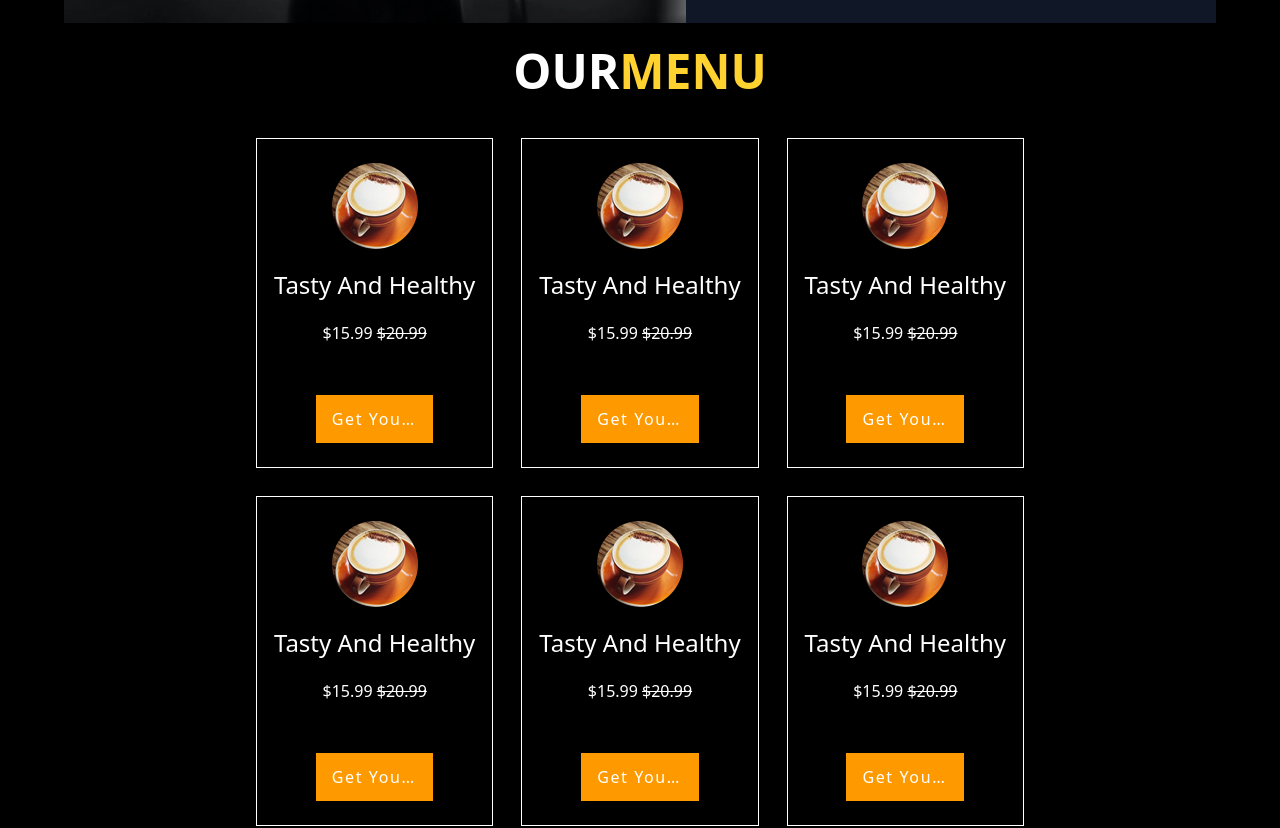
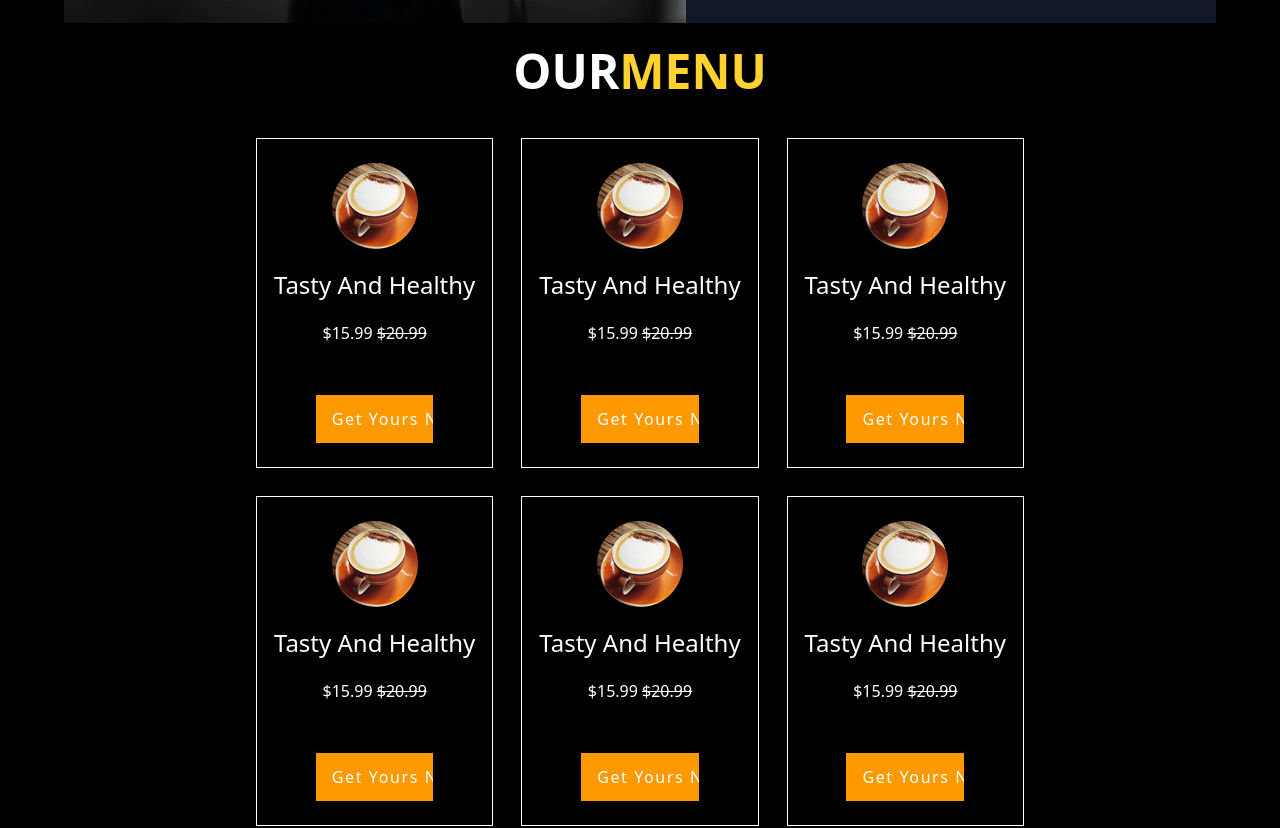
Before and after one commit to mehroj39/shop, a React (Vite) app: page / in a window 1280 px wide. Shown: the part 1400-2228 px from the top of the page. Built offline with nearby package versions, Linux system fonts and the light colour scheme; some icons are missing.

Commit message:
menu changed

```diff
--- a/src/pages/Menu.jsx
+++ b/src/pages/Menu.jsx
@@ -19,22 +19,7 @@ const Menu = () => {
 
           <button
             className='w-1/2 hover:w-2/3 transition-all duration-500 ease-in-out
-             whitespace-nowrap overflow-hidden text-ellipsis
-             tracking-widest px-4 py-3 text-white bg-amber-500 mt-[30px] mx-auto'>
-            Get Yours Now
-          </button>
-
-
-        </div>
-
-        <div className='flex flex-col items-center justify-center gap-5 bg-black text-white border border-white hover:bg-white hover:text-black py-6'>
-          <img src={menu4} alt="menu4" />
-          <h3 className='text-2xl font-normal'>Tasty And Healthy</h3>
-          <p>$15.99 <span className='line-through'>$20.99</span></p>
-
-          <button
-            className='w-1/2 hover:w-2/3 transition-all duration-500 ease-in-out
-             whitespace-nowrap overflow-hidden text-ellipsis
+             whitespace-nowrap overflow-hidden
              tracking-widest px-4 py-3 text-white bg-amber-500 mt-[30px] mx-auto'>
             Get Yours Now
           </button>
@@ -48,7 +33,20 @@ const Menu = () => {
 
           <button
             className='w-1/2 hover:w-2/3 transition-all duration-500 ease-in-out
-             whitespace-nowrap overflow-hidden text-ellipsis
+             whitespace-nowrap overflow-hidden
+             tracking-widest px-4 py-3 text-white bg-amber-500 mt-[30px] mx-auto'>
+            Get Yours Now
+          </button>
+        </div>
+
+        <div className='flex flex-col items-center justify-center gap-5 bg-black text-white border border-white hover:bg-white hover:text-black py-6'>
+          <img src={menu4} alt="menu4" />
+          <h3 className='text-2xl font-normal'>Tasty And Healthy</h3>
+          <p>$15.99 <span className='line-through'>$20.99</span></p>
+
+          <button
+            className='w-1/2 hover:w-2/3 transition-all duration-500 ease-in-out
+             whitespace-nowrap overflow-hidden
              tracking-widest px-4 py-3 text-white bg-amber-500 mt-[30px] mx-auto'>
             Get Yours Now
           </button>
@@ -64,7 +62,7 @@ const Menu = () => {
 
           <button
             className='w-1/2 hover:w-2/3 transition-all duration-500 ease-in-out
-             whitespace-nowrap overflow-hidden text-ellipsis
+             whitespace-nowrap overflow-hidden
              tracking-widest px-4 py-3 text-white bg-amber-500 mt-[30px] mx-auto'>
             Get Yours Now
           </button>
@@ -78,7 +76,7 @@ const Menu = () => {
           <p>$15.99 <span className='line-through'>$20.99</span></p>
           <button
             className='w-1/2 hover:w-2/3 transition-all duration-500 ease-in-out
-             whitespace-nowrap overflow-hidden text-ellipsis
+             whitespace-nowrap overflow-hidden
              tracking-widest px-4 py-3 text-white bg-amber-500 mt-[30px] mx-auto'>
             Get Yours Now
           </button>
@@ -93,7 +91,7 @@ const Menu = () => {
 
           <button
             className='w-1/2 hover:w-2/3 transition-all duration-500 ease-in-out
-             whitespace-nowrap overflow-hidden text-ellipsis
+             whitespace-nowrap overflow-hidden
              tracking-widest px-4 py-3 text-white bg-amber-500 mt-[30px] mx-auto'>
             Get Yours Now
           </button>
```
